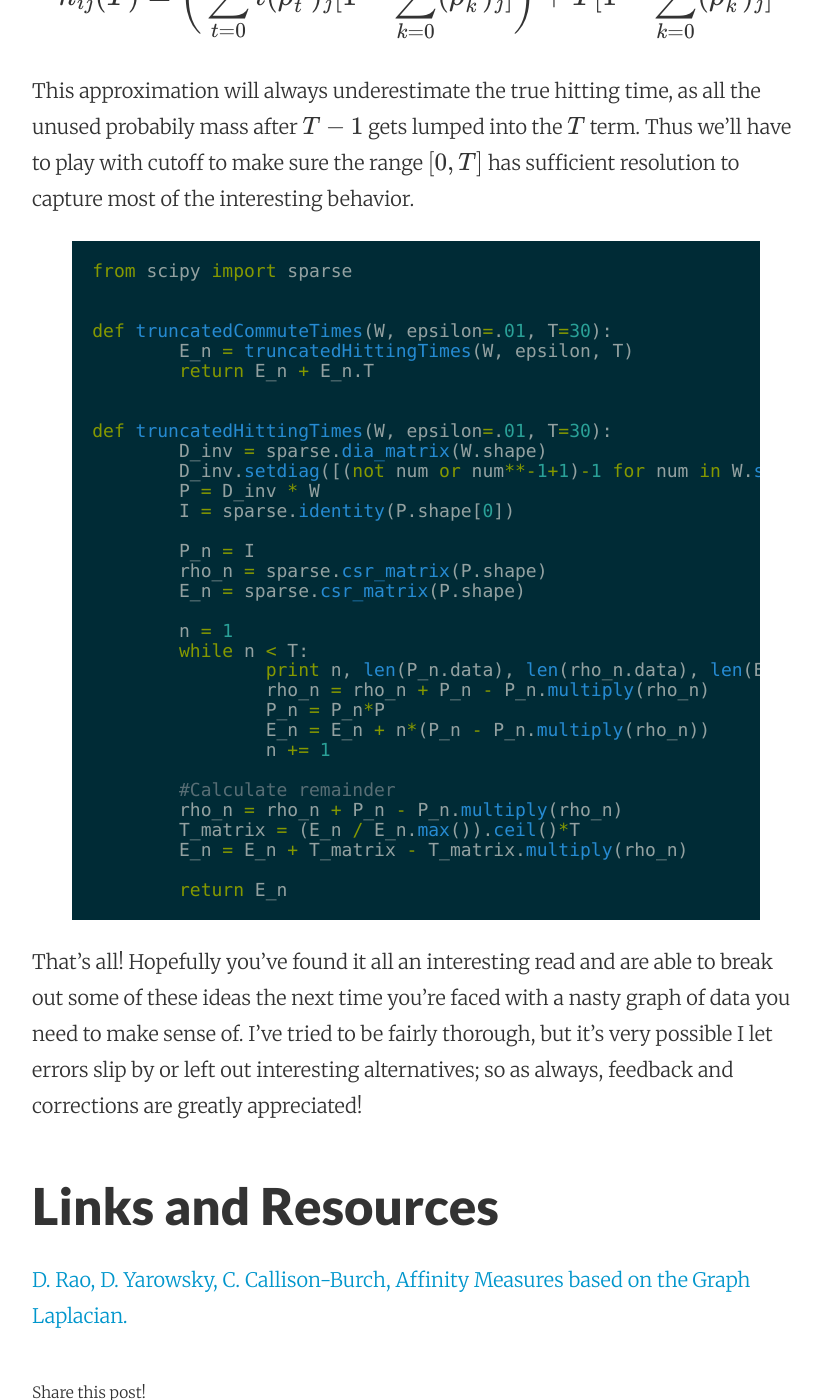
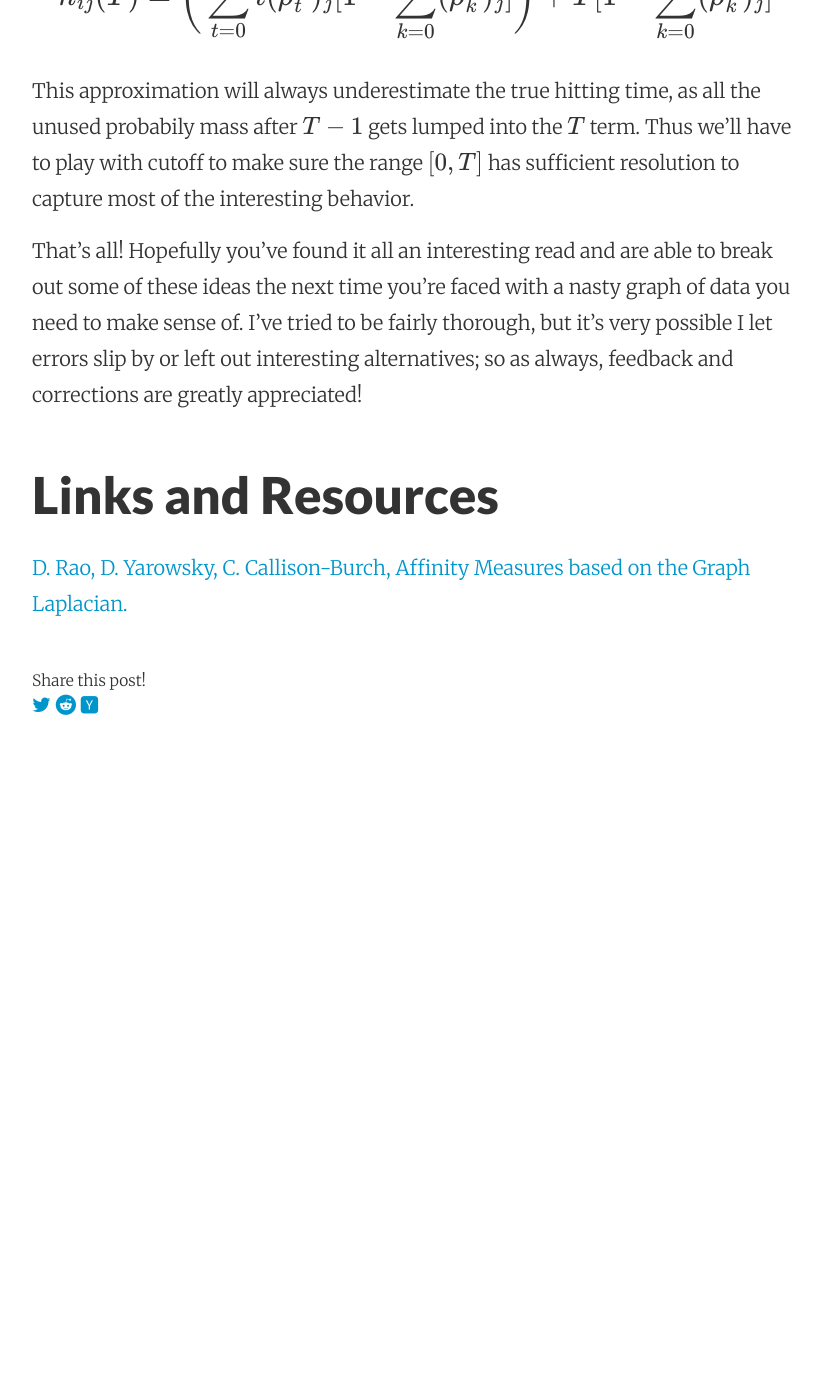
Before and after one commit to steveKapturowski/steveKapturowski.github.io, a Jekyll site: the page built from _posts/2015-05-01-understanding-similarity-with-markov-chains.md, in a window 1280 px wide and 1400 px high, scrolled down 6773 px. Shown: the whole window, without its empty margins (224-1046 px from the left). Built offline with Jekyll 4.4.1, drawn with Linux system fonts in a browser that asks for light colours; nearby versions of some CDN libraries; formulas are drawn with MathJax 3; after the commit the page ends 7674 px from its top, so only the background shows below that.

Commit message:
temporarily removed hitting time code

```diff
--- a/_posts/2015-05-01-understanding-similarity-with-markov-chains.md
+++ b/_posts/2015-05-01-understanding-similarity-with-markov-chains.md
@@ -122,7 +122,7 @@ $$ h_{ij}(T) = \bigg(\sum_{t=0}^{T-1}t(\rho_t^T)_j[1 - \sum_{k=0}^{t-1}(\rho_k^T
 This approximation will always underestimate the true hitting time, as all the unused probabily mass after $$T-1$$ gets lumped into the $$T$$ term. Thus we'll have to play with cutoff to make sure the range $$[0, T]$$ has sufficient resolution to capture most of the interesting behavior.
 
 
-{% highlight python %}
+<!-- {% highlight python %}
 from scipy import sparse
 
 
@@ -155,7 +155,7 @@ def truncatedHittingTimes(W, epsilon=.01, T=30):
 	E_n = E_n + T_matrix - T_matrix.multiply(rho_n)
 
 	return E_n
-{% endhighlight %}
+{% endhighlight %} -->
 
 That's all! Hopefully you've found it all an interesting read and are able to break out some of these ideas the next time you're faced with a nasty graph of data you need to make sense of. I've tried to be fairly thorough, but it's very possible I let errors slip by or left out interesting alternatives; so as always, feedback and corrections are greatly appreciated!
 
```
Also changed, not shown: 2 other files.
